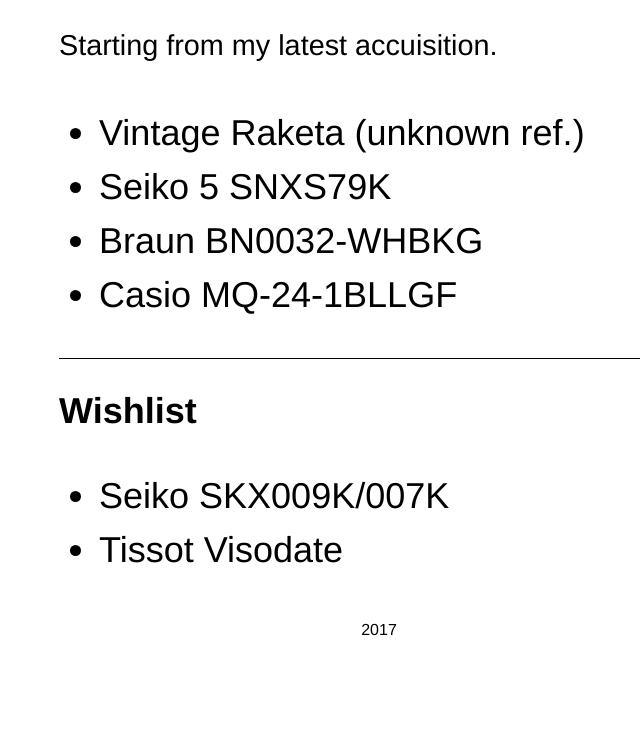
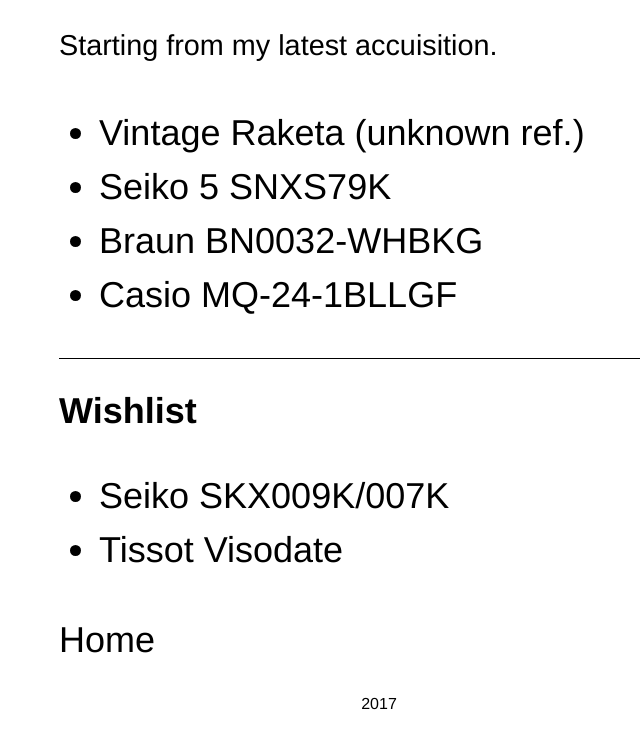
Before and after one commit to ben-chang/ben-chang.github.io, a plain HTML site: page views/watches.index.html in a window 1280 px wide. Shown: the part 760-1497 px from the top of the page, without its empty margins (261-901 px from the left). Before the commit the page ends 1423 px from the top, so only its background shows below. Drawn offline with nearby package versions, Linux system fonts and the light colour scheme.

Commit message:
added return link

```diff
--- a/views/watches.index.html
+++ b/views/watches.index.html
@@ -47,6 +47,7 @@
           <!-- <li><strong><a class="black no-underline underline-hover" href="">Casio MQ-24-1BLLGF</a></strong></li> -->
         </ul>
       </section>
+      <a class="f2 lh-copy black no-underline underline-hover" href="../index.html">Home</a>
     </main>
     <footer class="w-50 center tc">
       <p class="f4 lh-copy"><small>2017</small></p class="f4 lh-copy">
```
